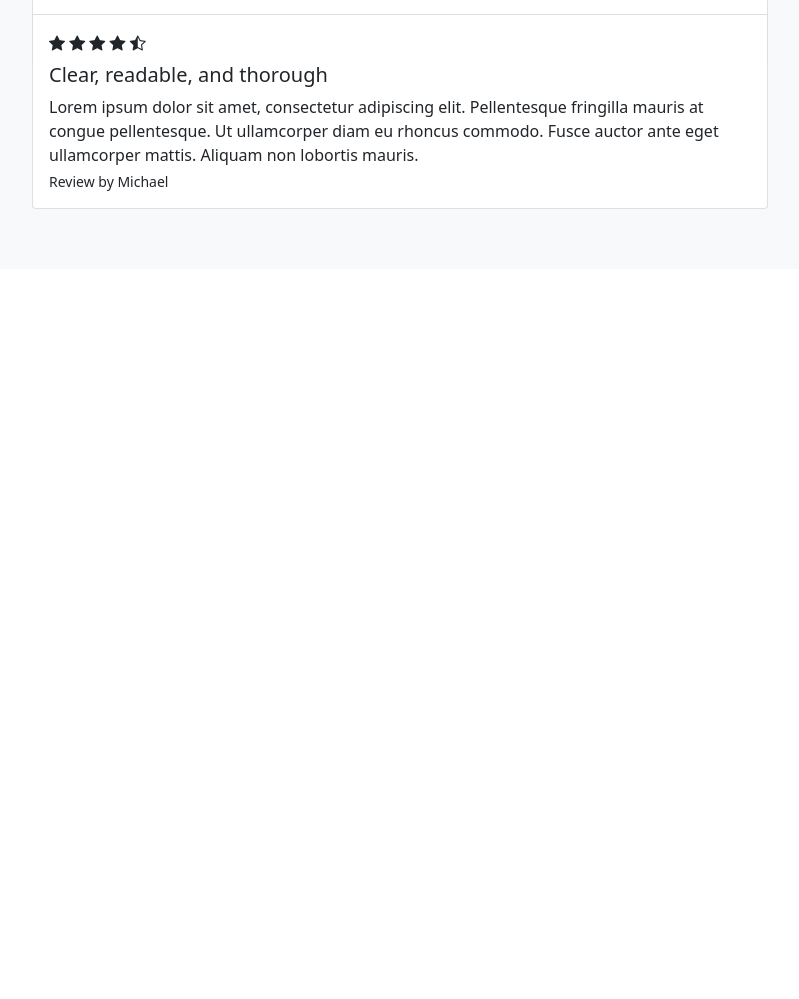
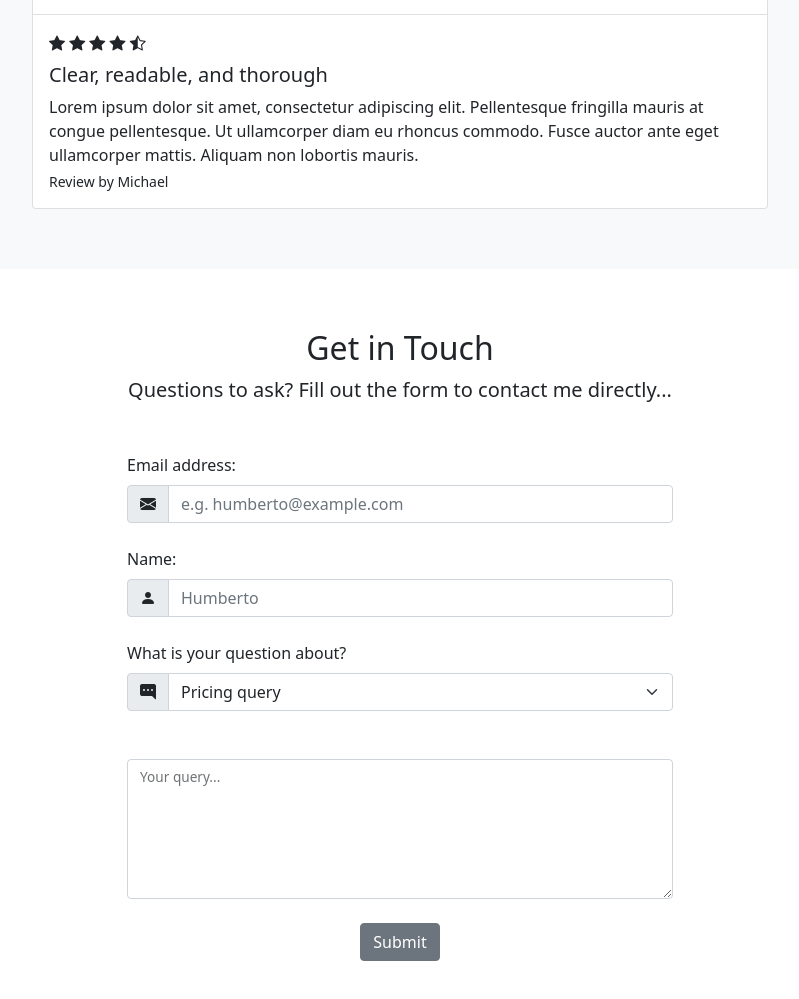
Before and after one commit to sudohumberto/data-structures-knight, a plain HTML site: page index.html in a window 1280 px wide. Shown: the part 3747-4746 px from the top of the page, without its empty margins (240-1039 px from the left). Before the commit the page ends 4016 px from the top, so only its background shows below. Drawn offline with nearby package versions, Linux system fonts and the light colour scheme.

Commit message:
contact form

```diff
--- a/index.html
+++ b/index.html
@@ -266,6 +266,60 @@
         </div>
     </section>
 
+    <!-- contact form -->
+    <section id="contact">
+        <div class="container-lg">
+            <div class="text-center">
+                <h2>Get in Touch</h2>
+                <p class="lead">Questions to ask? Fill out the form to contact me directly...</p>
+            </div>
+
+            <div class="row justify-content-center my-5">
+                <div class="col-lg-6">
+                    <form>
+                        <label for="email" class="form-label">Email address:</label>
+                        <div class="mb-4 input-group">
+                            <span class="input-group-text">
+                                <i class="bi bi-envelope-fill"></i>
+                            </span>
+                            <input type="email" class="form-control" id="email" placeholder="e.g. humberto@example.com">
+                        </div>
+
+                        <label for="name" class="form-label">Name:</label>
+                        <div class="mb-4 input-group">
+                            <span class="input-group-text">
+                                <i class="bi bi-person-fill"></i>
+                            </span>
+                            <input type="text" class="form-control" id="name" placeholder="Humberto">
+                        </div>
+
+                        <label for="subject" class="form-label">What is your question about?</label>
+                        <div class="mb-4 input-group">
+                            <span class="input-group-text">
+                                <i class="bi bi-chat-right-dots-fill"></i>
+                            </span>
+                            <select class="form-select" id="subject">
+                                <option value="pricing" selected>Pricing query</option>
+                                <option value="content">Content query</option>
+                                <option value="other">Other query</option>
+                            </select>
+                        </div>
+
+                        <div class="form-floating mb-4 mt-5">
+                            <textarea class="form-control" id="query" style="height:140px;"></textarea>
+                            <label for="query">Your query...</label>
+                        </div>
+
+                        <div class="mb-4 text-center">
+                            <button type="submit" class="btn btn-secondary">Submit</button>
+                        </div>
+                    </form>
+                </div>
+            </div>
+        </div>
+    </section>
+
+
     <!-- Bootstrap JS Bundle -->
     <script src="https://cdn.jsdelivr.net/npm/bootstrap@5.1.3/dist/js/bootstrap.bundle.min.js" integrity="sha384-ka7Sk0Gln4gmtz2MlQnikT1wXgYsOg+OMhuP+IlRH9sENBO0LRn5q+8nbTov4+1p" crossorigin="anonymous"></script>
 </body>
```
